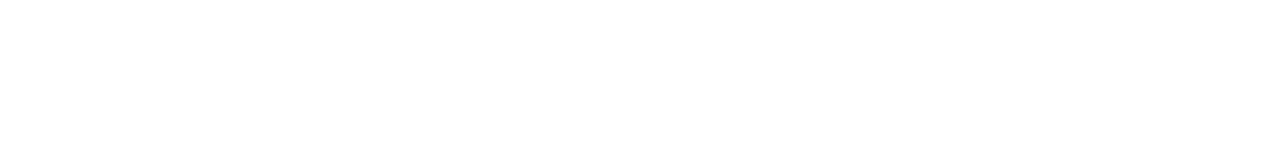
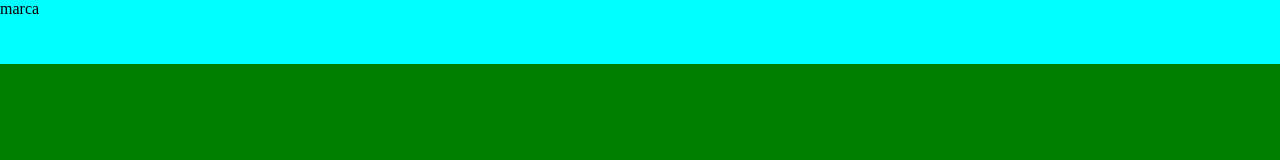
Before and after one commit to Bitten07/project-catalog, a plain HTML site: page index.html in a window 1280 px wide. Drawn offline with Linux system fonts and the light colour scheme.

Commit message:
initial commit

```diff
--- a/index.html
+++ b/index.html
@@ -3,10 +3,15 @@
 <head>
     <meta charset="UTF-8">
     <meta name="viewport" content="width=device-width, initial-scale=1.0">
-    <title>Document</title>
+    <title>Catálogo</title>
     <link rel="stylesheet" href="style.css">
 </head>
 <body>
+    <header class="header">
+        <div>marca</div>
+    </header>
+    <main class="main">
 
+    </main>
 </body>
 </html>
--- a/style.css
+++ b/style.css
@@ -0,0 +1,17 @@
+body {
+    margin: 0px;
+    padding: 0px;
+    overflow: hidden;
+}
+
+.header{
+    background-color: aqua;
+    width: 100%;
+    height: 8vh;
+}
+
+.main {
+    height: 100vh;
+    width: 100vw;
+    background-color: green;
+}
```
